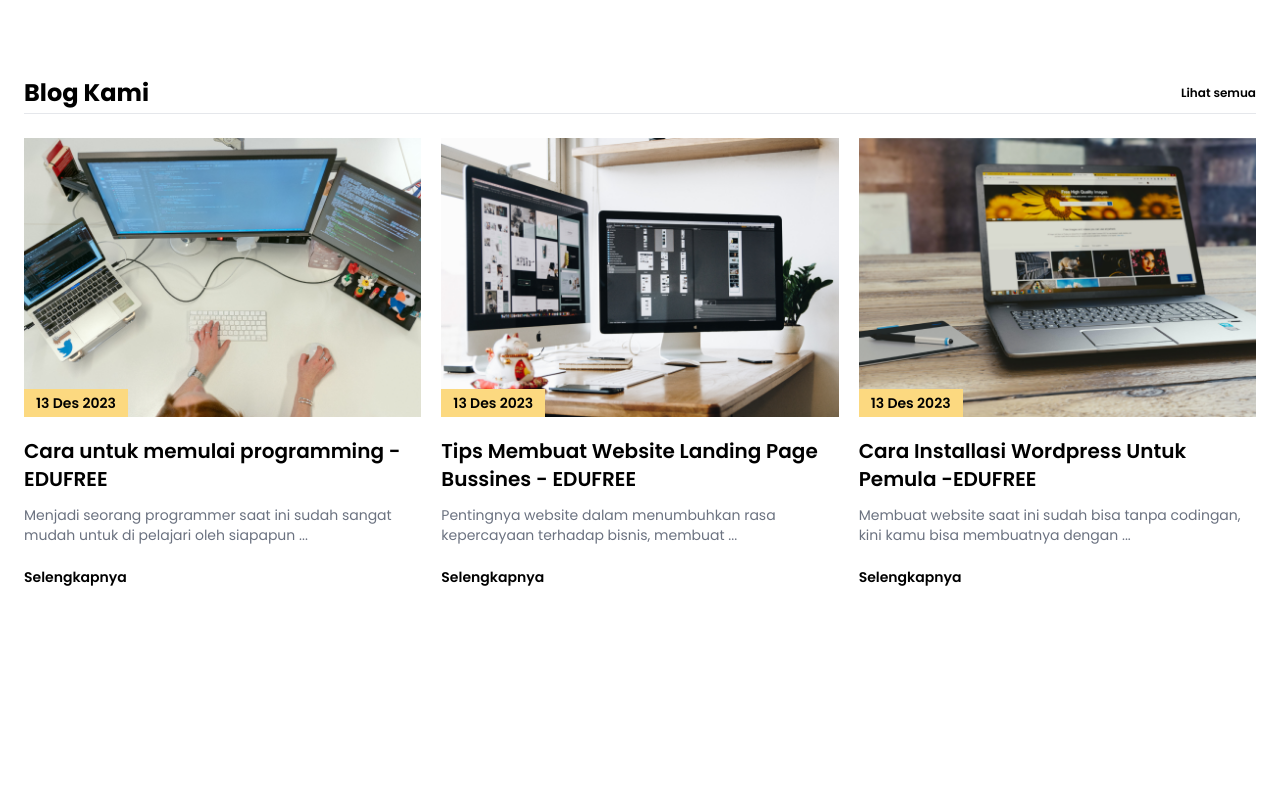
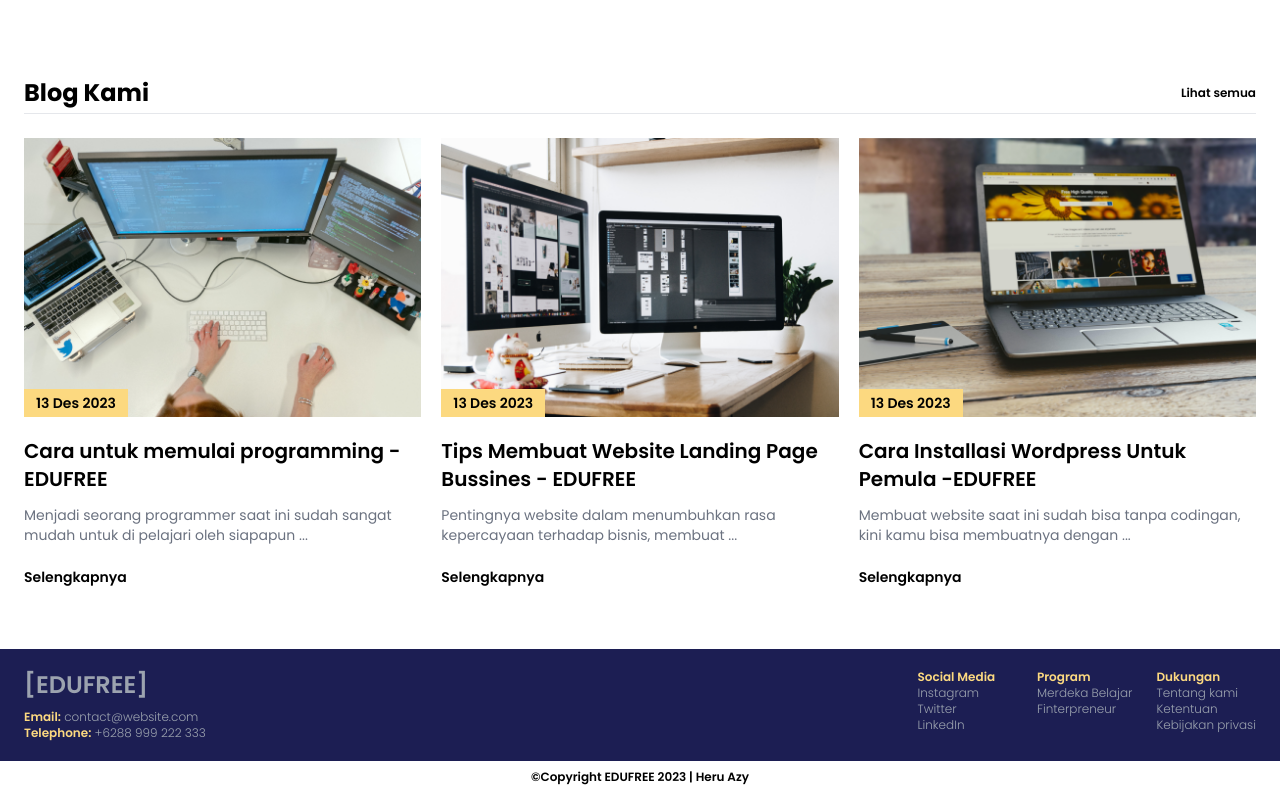
Before and after one commit to HeruAzyy/edufree, a website: page index.html in a window 1280 px wide. Shown: the part 2524-3317 px from the top of the page. Before the commit the page ends 3133 px from the top, so only its background shows below. Drawn offline with Linux system fonts and the light colour scheme.

Commit message:
Add: footer

```diff
--- a/index.html
+++ b/index.html
@@ -548,6 +548,85 @@
 			</div>
 		</section>
 
+		<!-- FOOTER -->
+		<footer class="mt-10 py-5 px-6 bg-blue text-gray-400">
+			<div class="container md:flex md:gap-3 md:justify-between">
+				<div class="w-full text-center md:text-left md:w-1/4">
+					<h3 class="font-semibold">[EDUFREE]</h3>
+					<!-- <p class="text-sm font-light">
+						Bangun dan wujudkan cita bersama edufree
+					</p> -->
+
+					<p class="text-xs font-light pt-2">
+						<span class="font-semibold text-yellow">Email:</span>
+						contact@website.com
+					</p>
+					<p class="text-xs font-light">
+						<span class="font-semibold text-yellow">Telephone:</span>
+						+6288 999 222 333
+					</p>
+				</div>
+
+				<div
+					class="grid gap-2 grid-cols-3 place-content-between md:gap-5 md:items-start">
+					<div class="text-center pt-5 md:text-left md:pt-0">
+						<p class="text-xs font-semibold text-yellow">Social Media</p>
+						<a
+							href="#"
+							class="block text-xs font-light hover:text-yellow">
+							Instagram
+						</a>
+						<a
+							href="#"
+							class="block text-xs font-light hover:text-yellow">
+							Twitter
+						</a>
+						<a
+							href="#"
+							class="block text-xs font-light hover:text-yellow">
+							LinkedIn
+						</a>
+					</div>
+
+					<div class="text-center pt-5 md:text-left md:pt-0">
+						<p class="text-xs font-semibold text-yellow">Program</p>
+						<a
+							href="#"
+							class="block text-xs font-light hover:text-yellow">
+							Merdeka Belajar
+						</a>
+						<a
+							href="#"
+							class="block text-xs font-light hover:text-yellow">
+							Finterpreneur
+						</a>
+					</div>
+
+					<div class="text-center pt-5 md:text-left md:pt-0">
+						<p class="text-xs font-semibold text-yellow">Dukungan</p>
+						<a
+							href="#"
+							class="block text-xs font-light hover:text-yellow">
+							Tentang kami
+						</a>
+						<a
+							href="#"
+							class="block text-xs font-light hover:text-yellow">
+							Ketentuan
+						</a>
+						<a
+							href="#"
+							class="block text-xs font-light hover:text-yellow">
+							Kebijakan privasi
+						</a>
+					</div>
+				</div>
+			</div>
+		</footer>
+		<div class="w-full bg-white py-2 text-center text-xs font-semibold">
+			&copy;Copyright EDUFREE 2023 | Heru Azy
+		</div>
+
 		<script src="./asstes/JS/script.js"></script>
 	</body>
 </html>
```
Also changed, not shown: asstes/CSS/output.css.
